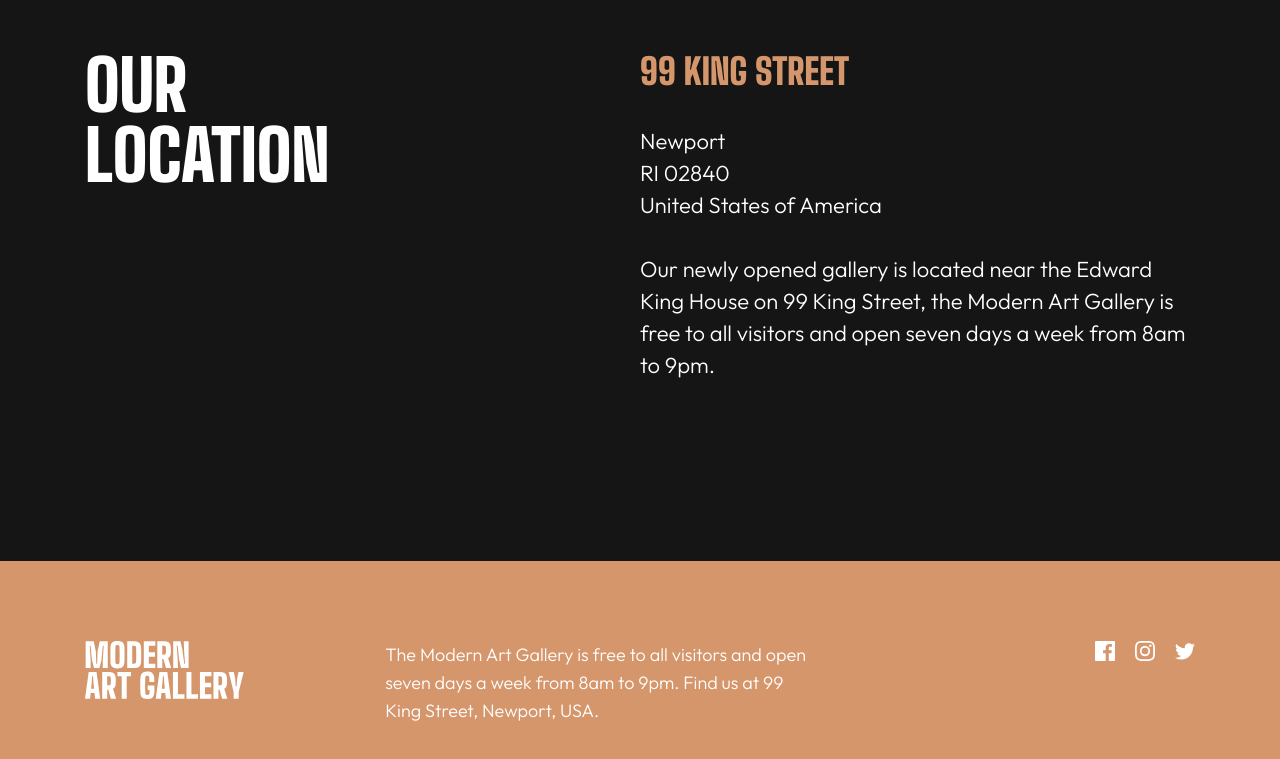
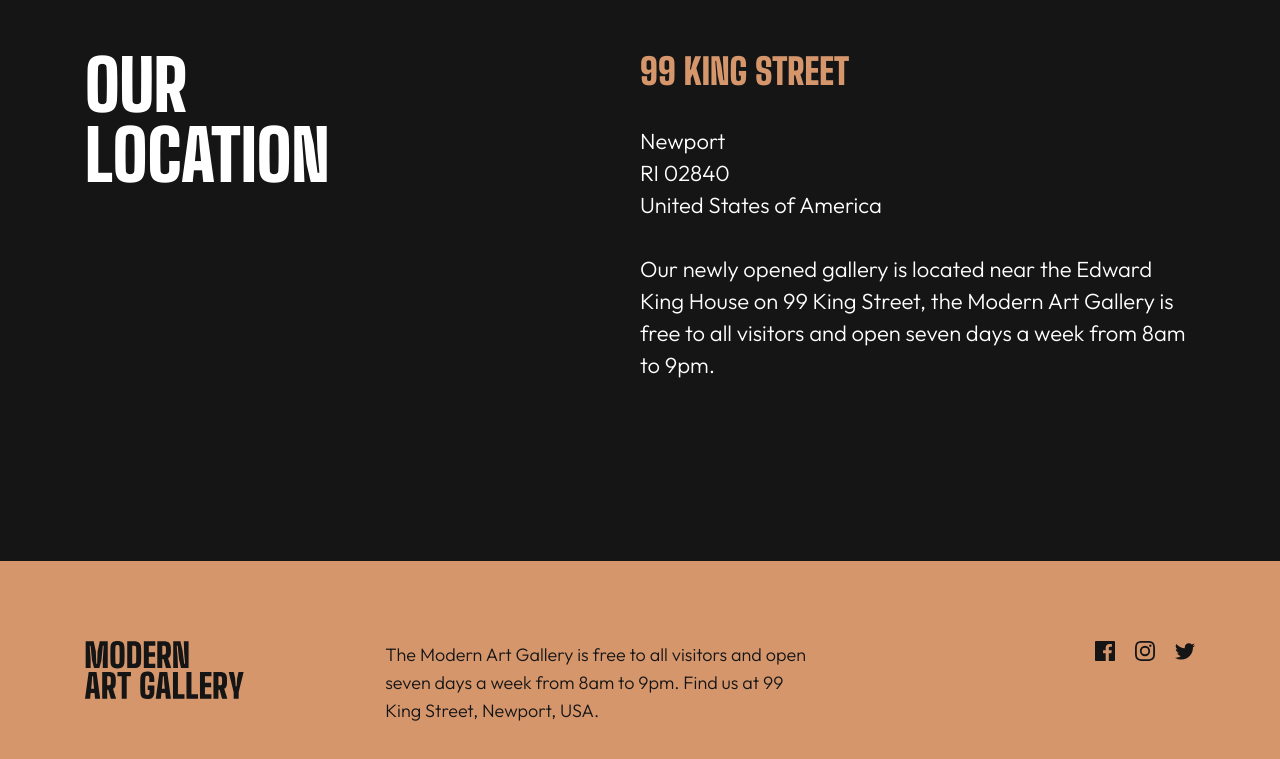
Before and after one commit to ortalyarts/frontendmentor-art-gallery-website, a plain HTML site: page location.html in a window 1280 px wide. Shown: the part 654-1413 px from the top of the page. Drawn offline with nearby package versions, Linux system fonts and the light colour scheme.

Commit message:
footer colors for location page

```diff
--- a/location.html
+++ b/location.html
@@ -60,7 +60,7 @@
 
   <footer class="bg-orange">
     <div class="main-container bodyM">
-      <img class="footer-logo" src="./assets/logo-light.svg" width="159.57" height="58" alt="Logo of modern art gallery">
+      <img class="footer-logo" src="./assets/logo-dark.svg" width="159.57" height="58" alt="Logo of modern art gallery">
       <p>
         The Modern Art Gallery is free to all visitors and open seven days a week
         from 8am to 9pm. Find us at 99 King Street, Newport, USA.
--- a/style.css
+++ b/style.css
@@ -554,6 +554,15 @@ footer .bodyM p {
   display:grid;
   gap:2rem;
 }
+.bg-orange .bodyM p{
+  color: var(--color2);
+}
+.bg-orange .social-links a svg {
+  fill: var(--color2);
+}
+.bg-orange .social-links a:hover svg, .bg-orange .social-links a:focus svg {
+  fill: white;
+}
 @media screen and (min-width:40rem){
   .location-text {
     display:grid;
```
Also changed, not shown: 3 other files.
